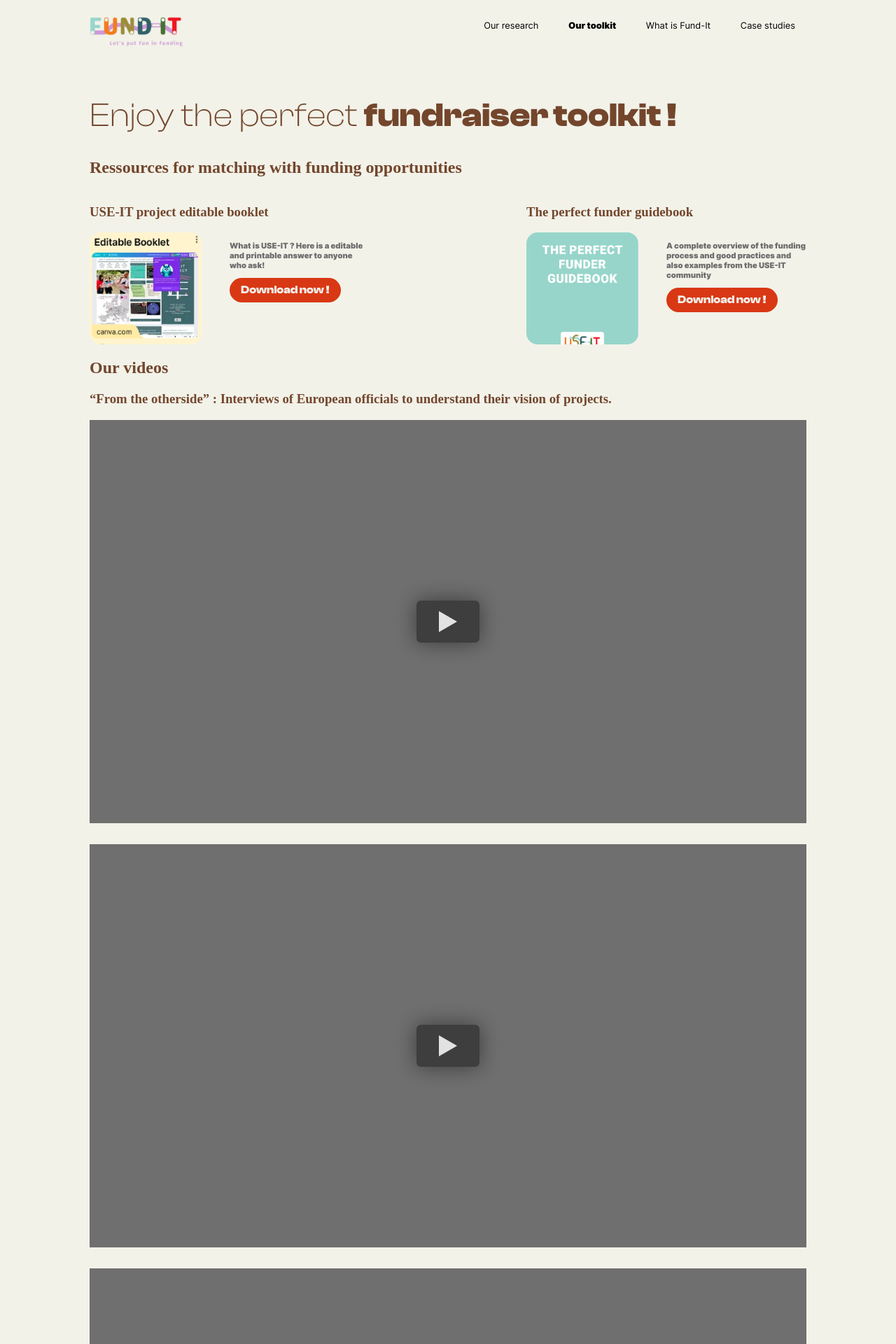
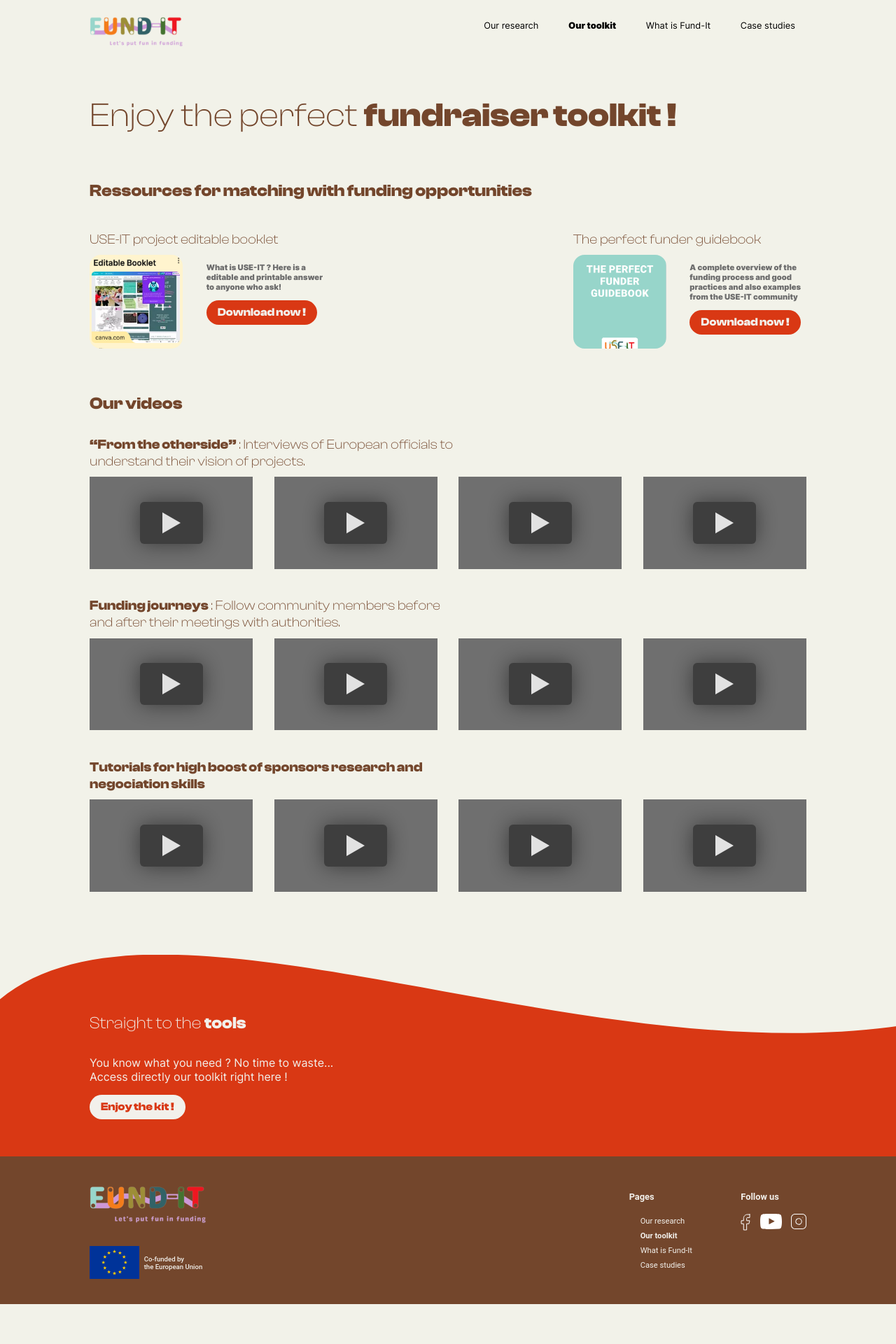
Before and after one commit to useiteurope/fund-it-website, a Jekyll site: the page built from jekyll/toolkit/index.html, in a window 1280 px wide. Shown: the top 1920 px of the page at 70% size. Built offline with Jekyll 4.4.1, drawn with Linux system fonts in a browser that asks for light colours; after the commit the page ends 1863 px from its top, so only the background shows below that.

Commit message:
💄 Tookit videos flex layout.

```diff
--- a/jekyll/_sass/_global.sass
+++ b/jekyll/_sass/_global.sass
@@ -14,5 +14,16 @@ h1
     strong
         font: 700 $font-size-huge $font-clash
 
+h2
+    font: 700 $font-size-big $font-clash
+    margin-top: 48pt
+    margin-bottom: 24pt
+
+h3
+    font: 500 $font-size-medium $font-clash
+    margin-top: 8pt
+    margin-bottom: 8pt
+    max-width: 400pt
+
 p
     font: 500 $font-size-regular $font-inter
--- a/jekyll/_sass/_layouts.sass
+++ b/jekyll/_sass/_layouts.sass
@@ -57,4 +57,7 @@
     justify-content: space-between
     row-gap: 25pt
     .flex__item
-        width: 300pt
+        width: 250pt
+
+    .flex__item--small
+        width: 175pt
--- a/jekyll/toolkit/index.html
+++ b/jekyll/toolkit/index.html
@@ -29,9 +29,9 @@ layout: default
         <h2>Our videos</h2>
         {%- for playlist in site.data.toolkit.playlists -%}
         <h3>{{ playlist.title }}</h3>
-        <div>
+        <div class="flex">
             {%- for video_url in playlist.videos -%}
-            <youtube-video embed="{{ video_url }}"></youtube-video>
+            <youtube-video class="flex__item--small" embed="{{ video_url }}"></youtube-video>
             {%- endfor -%}
         </div>
         {%- endfor -%}
```
